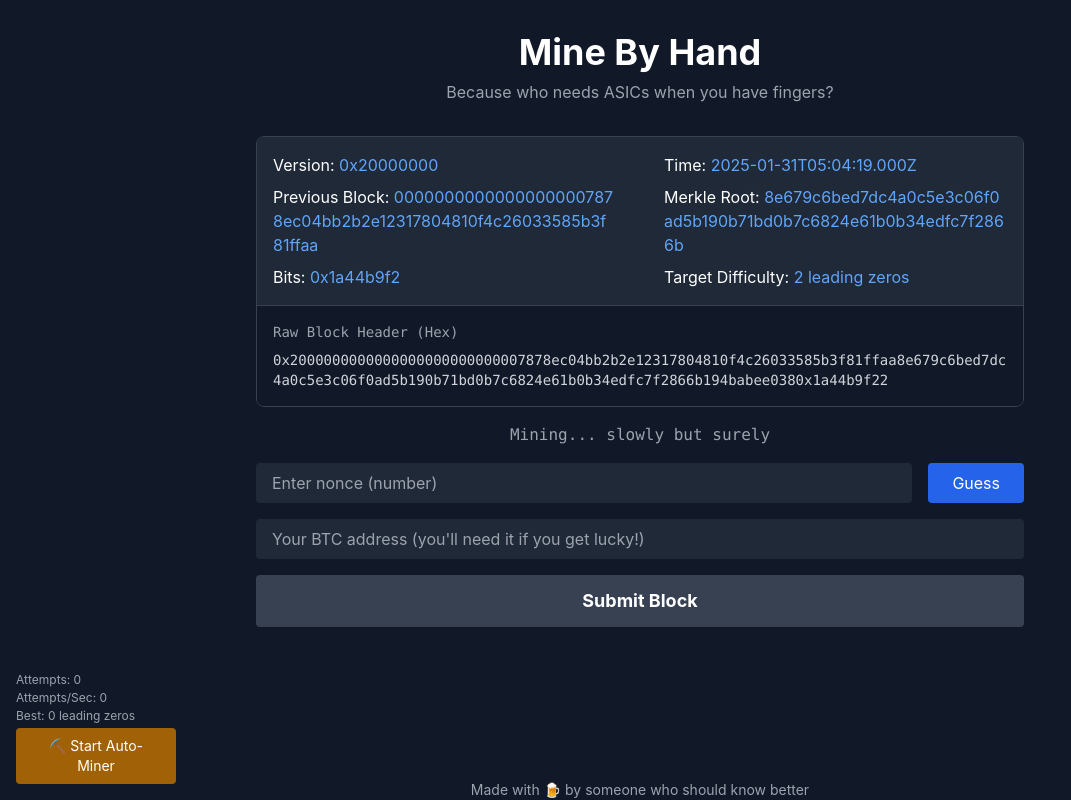
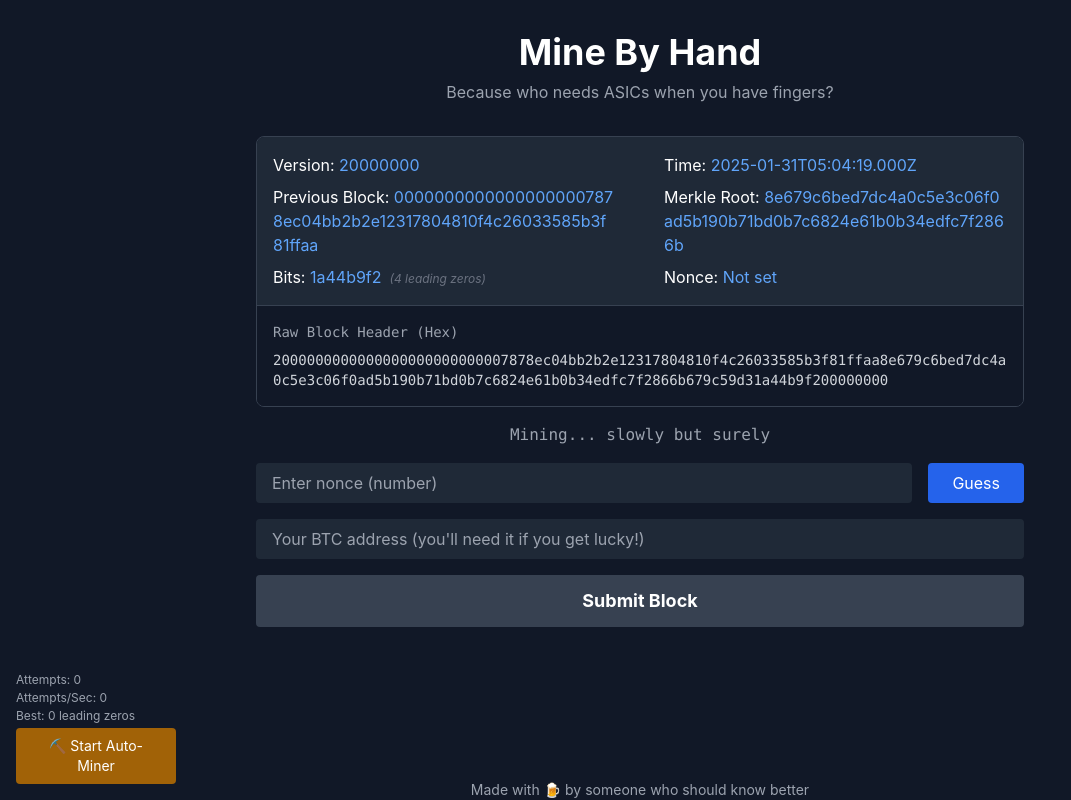
Before and after one commit to GarrettBlackmon/mine-by-hand, a Vue app: page / in a window 1280 px wide. Shown: the whole page, without its empty margins (0-1071 px from the left). Built offline with nearby package versions, Linux system fonts and the light colour scheme.

Commit message:
Fix block header formatting: remove 0x prefixes, ensure proper hex case, and use current timestamp. Improve UI layout and auto-miner stats reset.

```diff
--- a/src/components/BlockHeader.vue
+++ b/src/components/BlockHeader.vue
@@ -5,12 +5,15 @@
       <div class="space-y-2 p-4">
         <div>Version: <span class="text-blue-400">{{ blockStore.blockData.version }}</span></div>
         <div class="break-all">Previous Block: <span class="text-blue-400">{{ blockStore.blockData.prevBlock }}</span></div>
-        <div>Bits: <span class="text-blue-400">{{ blockStore.blockData.bits }}</span></div>
+        <div>
+          Bits: <span class="text-blue-400">{{ blockStore.blockData.bits }}</span>
+          <span class="text-gray-500 text-xs ml-2 italic">({{ blockStore.blockData.targetDifficulty }} leading zeros)</span>
+        </div>
       </div>
       <div class="space-y-2 p-4">
         <div>Time: <span class="text-blue-400">{{ blockStore.blockData.time }}</span></div>
         <div class="break-all">Merkle Root: <span class="text-blue-400">{{ blockStore.blockData.merkleRoot }}</span></div>
-        <div>Target Difficulty: <span class="text-blue-400">{{ blockStore.blockData.targetDifficulty }} leading zeros</span></div>
+        <div>Nonce: <span class="text-blue-400">{{ blockStore.blockData.nonce || 'Not set' }}</span></div>
       </div>
     </div>
 
@@ -28,18 +31,7 @@
 
 <script setup>
 import { useBlockStore } from '../stores/blockData'
-
 const blockStore = useBlockStore()
-
-// Copy raw data to clipboard
-const copyRawData = async () => {
-  try {
-    await navigator.clipboard.writeText(blockStore.rawBlockHeader)
-    alert('Raw block header copied to clipboard!')
-  } catch (err) {
-    console.error('Failed to copy:', err)
-  }
-}
 </script>
 
 <style>
--- a/src/components/NonceGuesser.vue
+++ b/src/components/NonceGuesser.vue
@@ -117,6 +117,9 @@ const checkNonce = () => {
     stopMining()
   }
 
+  // Update store with current nonce
+  blockStore.blockData.nonce = nonce.value
+
   inspiration.value.setRandomMessage(isValid.value)
   nonce.value = ''
 }
--- a/src/stores/blockData.js
+++ b/src/stores/blockData.js
@@ -3,12 +3,13 @@ import { defineStore } from 'pinia'
 
 export const useBlockStore = defineStore('blockData', () => {
   const blockData = ref({
-    version: '0x20000000',
+    version: '20000000',
     prevBlock: '00000000000000000007878ec04bb2b2e12317804810f4c26033585b3f81ffaa',
     merkleRoot: '8e679c6bed7dc4a0c5e3c06f0ad5b190b71bd0b7c6824e61b0b34edfc7f2866b',
     time: new Date().toISOString(),
-    bits: '0x1a44b9f2',
-    targetDifficulty: 2,
+    bits: '1a44b9f2',
+    targetDifficulty: 4,
+    nonce: ''
   })
 
   const rawBlockHeader = computed(() => {
@@ -17,10 +18,10 @@ export const useBlockStore = defineStore('blockData', () => {
       data.version,
       data.prevBlock,
       data.merkleRoot,
-      new Date(data.time).getTime().toString(16),
+      Math.floor(Date.now() / 1000).toString(16).padStart(8, '0'),
       data.bits,
-      data.targetDifficulty.toString(16)
-    ].join('')
+      parseInt(data.nonce || 0).toString(16).padStart(8, '0')
+    ].map(field => field.toLowerCase()).join('')
   })
 
   return { blockData, rawBlockHeader }
```
